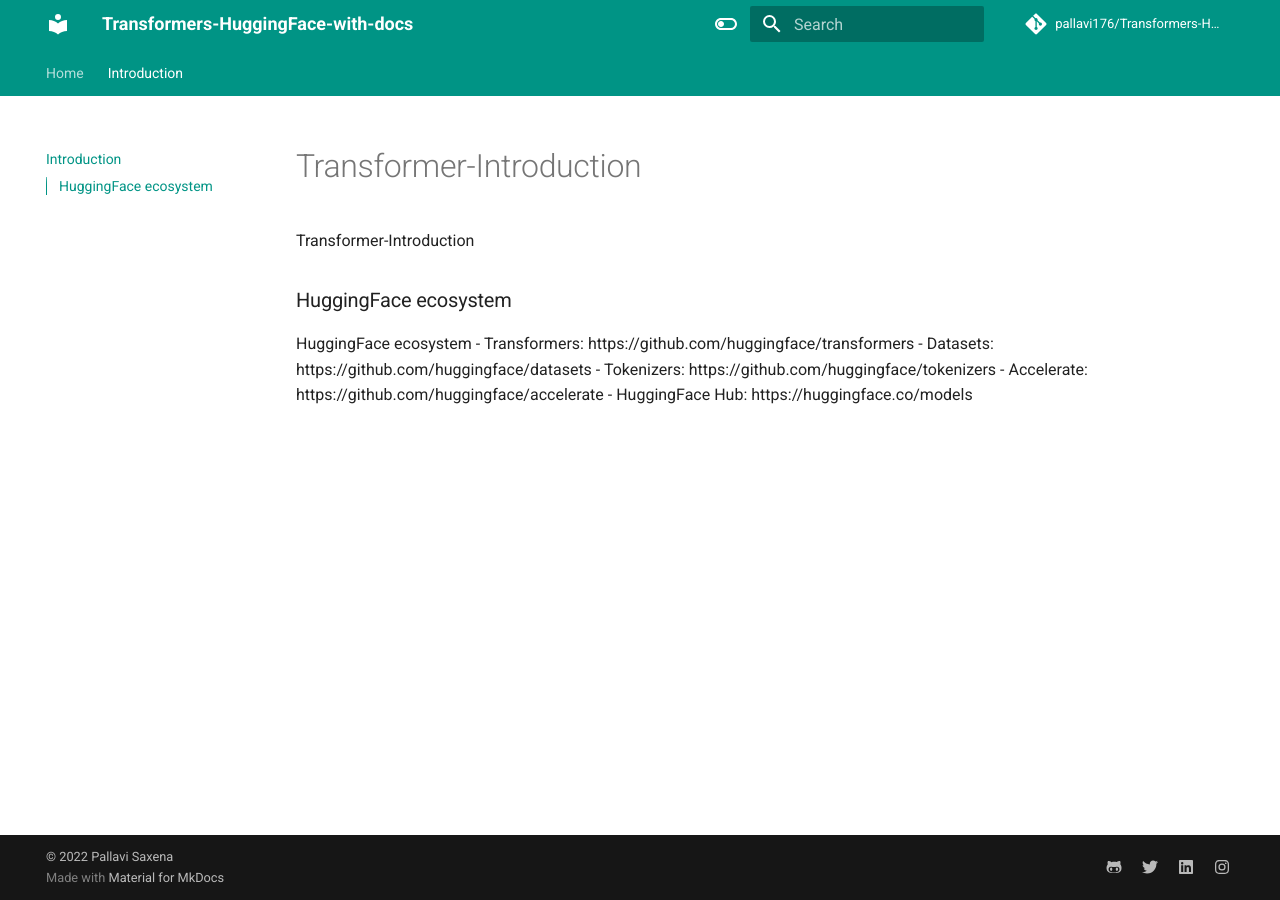
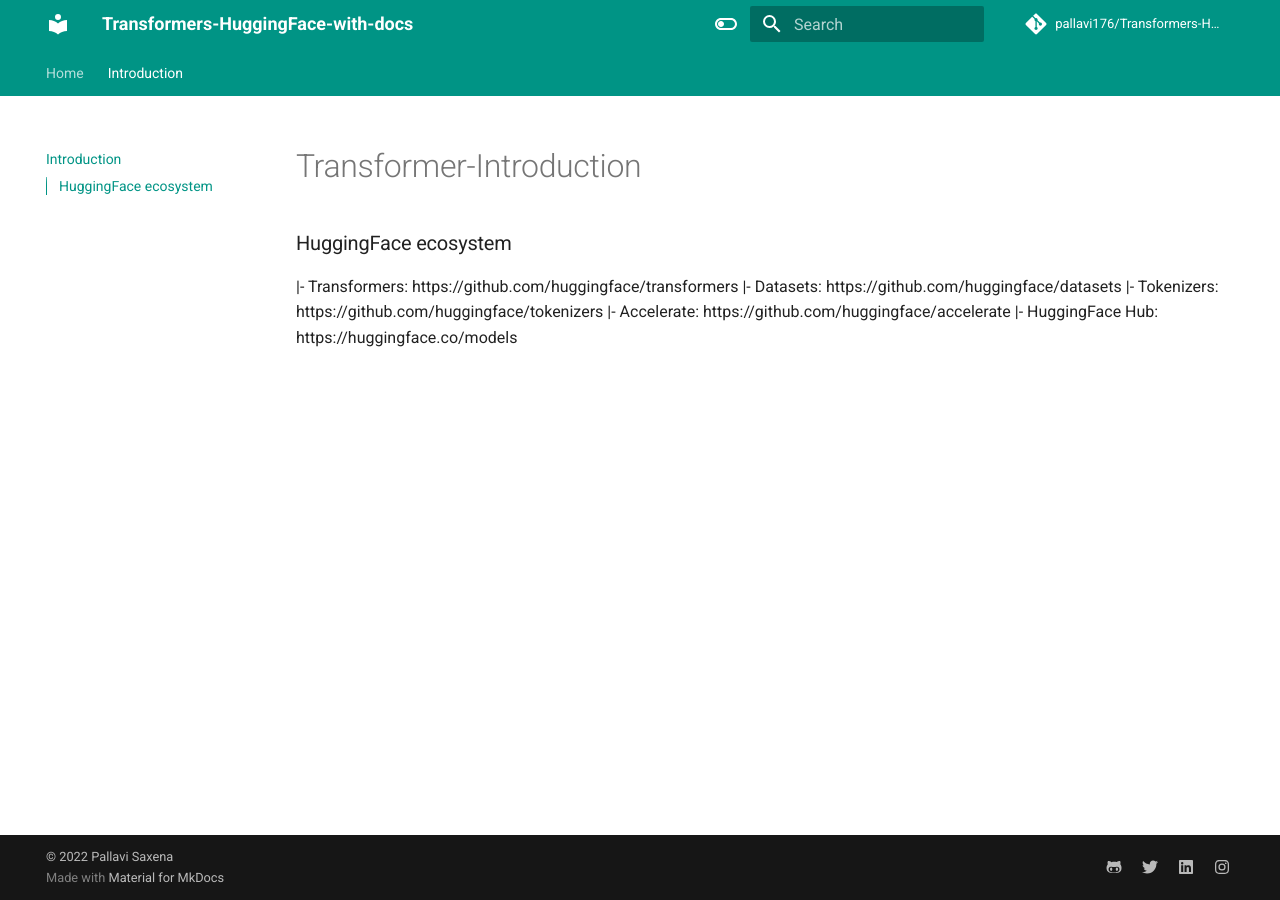
Before and after one commit to pallavi176/Transformers-HuggingFace-with-docs, an MkDocs documentation site: the page built from docs/1transformer-intro.md, in a window 1280 px wide. Built offline with MkDocs 1.6.1 and Material for MkDocs 9.7.7, drawn with Linux system fonts in a browser that asks for light colours; comment, search, counter and statistics services are not loaded.

Commit message:
updated intro docs

```diff
--- a/docs/1transformer-intro.md
+++ b/docs/1transformer-intro.md
@@ -1,10 +1,9 @@
 # Transformer-Introduction
-Transformer-Introduction
 
 ### HuggingFace ecosystem
-HuggingFace ecosystem
-- Transformers: https://github.com/huggingface/transformers
-- Datasets: https://github.com/huggingface/datasets
-- Tokenizers: https://github.com/huggingface/tokenizers
-- Accelerate: https://github.com/huggingface/accelerate
-- HuggingFace Hub: https://huggingface.co/models
+
+|- Transformers: https://github.com/huggingface/transformers
+|- Datasets: https://github.com/huggingface/datasets
+|- Tokenizers: https://github.com/huggingface/tokenizers
+|- Accelerate: https://github.com/huggingface/accelerate
+|- HuggingFace Hub: https://huggingface.co/models
```
